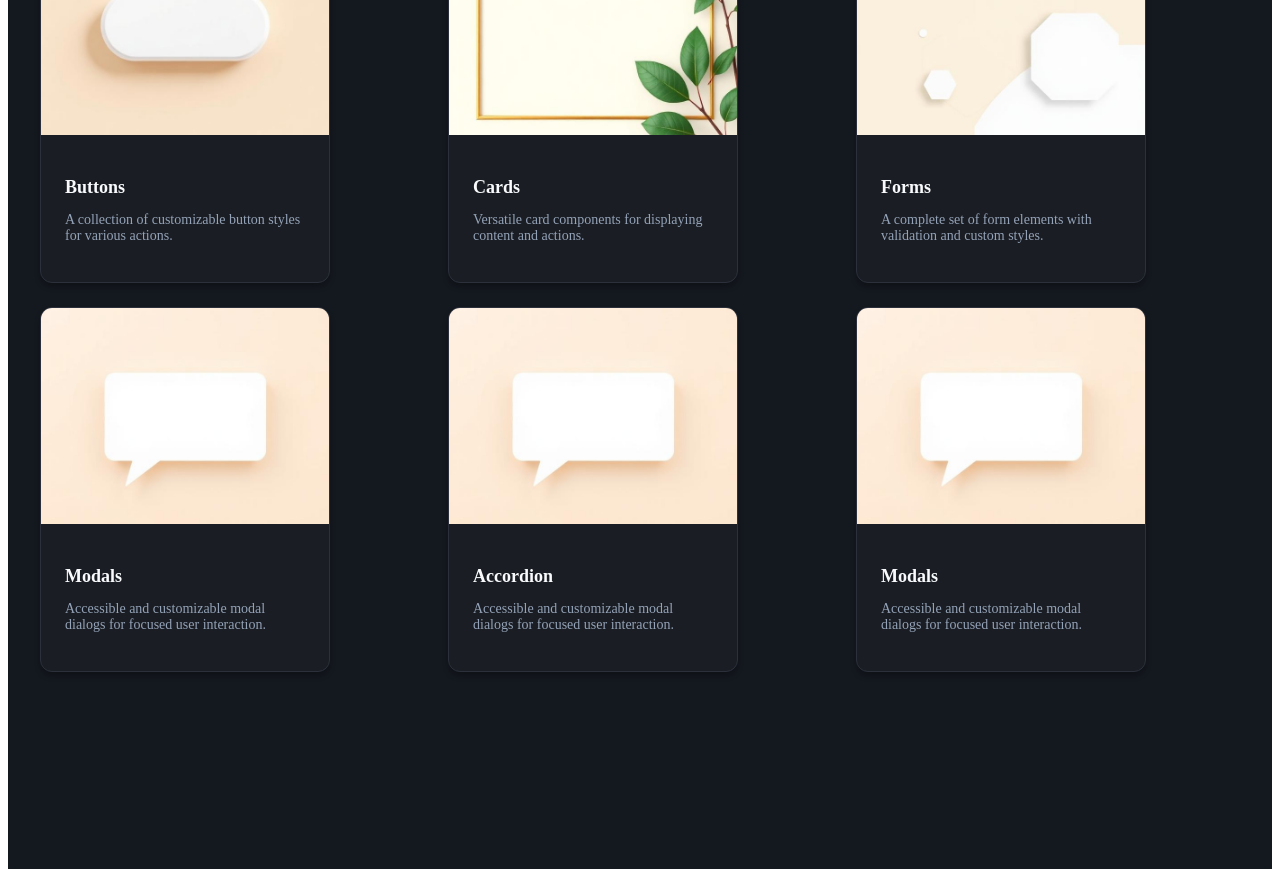
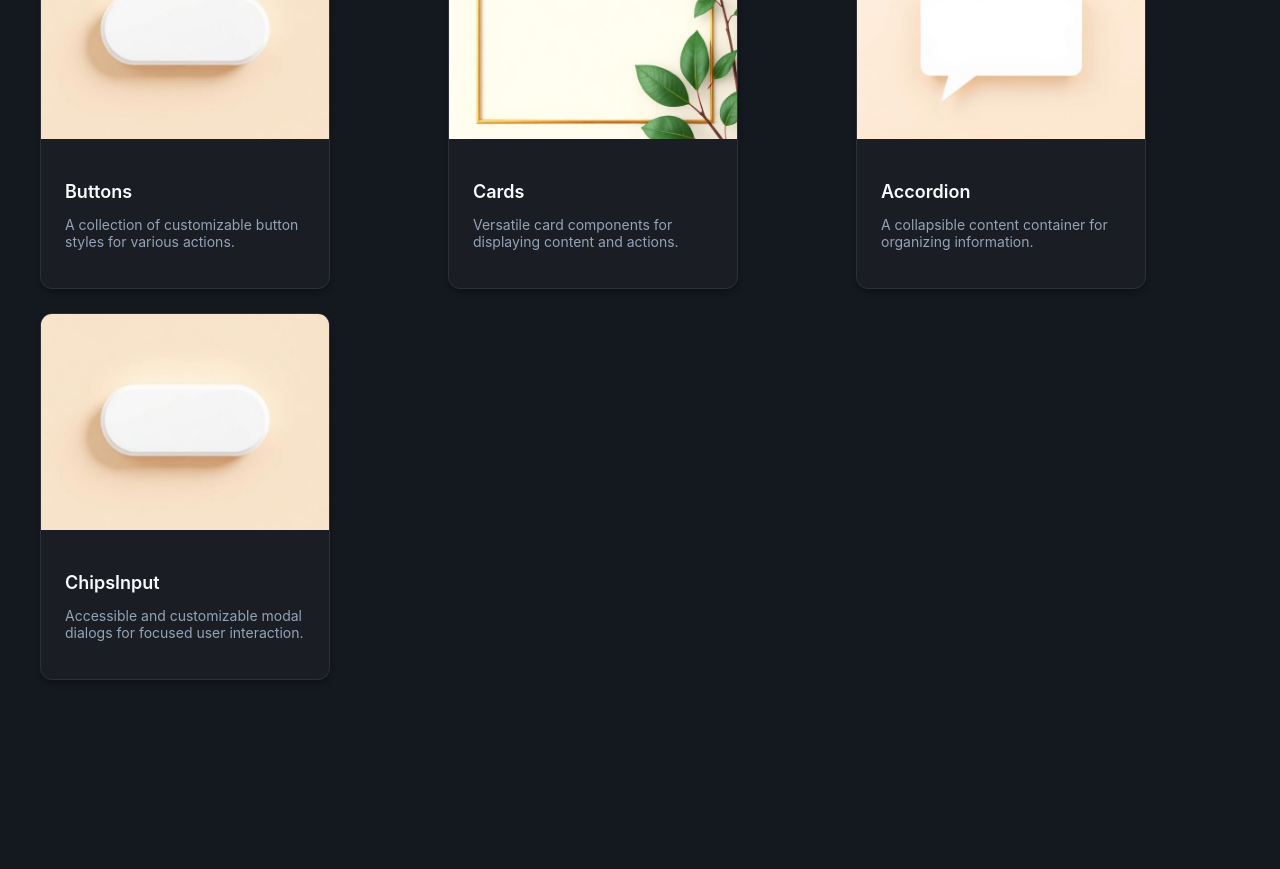
Before and after one commit to Chehak5911/react-components, a React (Vite) app: page / in a window 1280 px wide. Shown: the part 1120-1989 px from the top of the page. Built offline with nearby package versions, Linux system fonts and the light colour scheme.

Commit message:
Make DocsLayout

```diff
--- a/src/components/SideBar/SideBar.jsx
+++ b/src/components/SideBar/SideBar.jsx
@@ -1,10 +1,6 @@
 import { useNavigate } from "react-router-dom";
-import { components } from "../../data/components";
+import { components } from "../../data/components.jsx";
 import "./sideBar-styles.css";
-
-// const iconMap = {
-
-// };
 
 const SideBar = ({ activeComponent }) => {
   const navigate = useNavigate();
@@ -18,7 +14,7 @@ const SideBar = ({ activeComponent }) => {
 
       <nav className="sidebar-nav">
         {components.map((component) => {
-          {/* const Icon = iconMap[component.title] || null; */}
+          const Icon = component.icon
           const isActive = activeComponent?.toLowerCase() === component.title.toLowerCase();
 
           return (
@@ -27,7 +23,7 @@ const SideBar = ({ activeComponent }) => {
               className={`sidebar-item ${isActive ? "sidebar-item-active" : ""}`}
               onClick={() => navigate(`/components/${component.title.toLowerCase()}`)}
             >
-              {/* <Icon className="sidebar-icon" size={20} /> */}
+              <Icon className="sidebar-icon" size={20} />
               <span className="sidebar-label">{component.title}</span>
             </button>
           );
--- a/src/data/components.js
+++ /dev/null
@@ -1,49 +0,0 @@
-import buttonsImg from '../assets/images/component-buttons.jpg';
-import cardsImg from '../assets/images/component-cards.jpg';
-import formsImg from '../assets/images/component-forms.jpg';
-import modalsImg from '../assets/images/component-modals.jpg';
-
-export const components = [
-  {
-    id: 1,
-    image: buttonsImg,
-    title: "Buttons",
-    description: "A collection of customizable button styles for various actions.",
-    category: "UI"
-  },
-  {
-    id: 2,
-    image: cardsImg,
-    title: "Cards",
-    description: "Versatile card components for displaying content and actions.",
-    category: "UI"
-  },
-  {
-    id: 3,
-    image: formsImg,
-    title: "Forms",
-    description: "A complete set of form elements with validation and custom styles.",
-    category: "Forms"
-  },
-  {
-    id: 4,
-    image: modalsImg,
-    title: "Modals",
-    description: "Accessible and customizable modal dialogs for focused user interaction.",
-    category: "Navigation"
-  },
-  {
-    id: 5,
-    image: modalsImg,
-    title: "Accordion",
-    description: "Accessible and customizable modal dialogs for focused user interaction.",
-    category: "Navigation"
-  },
-  {
-    id: 6,
-    image: modalsImg,
-    title: "Modals",
-    description: "Accessible and customizable modal dialogs for focused user interaction.",
-    category: "Navigation"
-  },
-];
--- /dev/null
+++ b/src/data/components.jsx
@@ -0,0 +1,43 @@
+import buttonsImg from '../assets/images/component-buttons.jpg';
+import cardsImg from '../assets/images/component-cards.jpg';
+import accordionImg from '../assets/images/component-accordion.jpg';
+import { TfiLayoutAccordionMerged } from "react-icons/tfi";
+import { IoIosRadioButtonOff } from "react-icons/io";
+import { CiCreditCard1 } from "react-icons/ci";
+import { MdOutlinePowerInput } from "react-icons/md";
+
+
+export const components = [
+  {
+    id: 1,
+    image: buttonsImg,
+    title: "Buttons",
+    description: "A collection of customizable button styles for various actions.",
+    category: "UI",
+    icon: IoIosRadioButtonOff
+  },
+  {
+    id: 2,
+    image: cardsImg,
+    title: "Cards",
+    description: "Versatile card components for displaying content and actions.",
+    category: "UI",
+    icon: CiCreditCard1
+  },
+  {
+    id: 3,
+    image: accordionImg,
+    title: "Accordion",
+    description: "A collapsible content container for organizing information.",
+    category: "UI",
+    icon: TfiLayoutAccordionMerged
+  },
+  {
+    id: 4,
+    image: buttonsImg,
+    title: "ChipsInput",
+    description: "Accessible and customizable modal dialogs for focused user interaction.",
+    category: "UI",
+    icon: MdOutlinePowerInput
+  },
+];
--- a/src/docs/AccordionDocs.jsx
+++ b/src/docs/AccordionDocs.jsx
@@ -1,112 +1,36 @@
-import { useState } from 'react';
+import DocsLayout from '../docs/DocsLayout';
 import Accordion from '../components/Accordion/Accordion';
-import {items} from '../data/items';
-import './styles.css';
+import { items } from '../data/items';
 
 const AccordionDocs = () => {
-  const [activeTab, setActiveTab] = useState('usage');
+  const usageCode = `const items = [
+    { title: 'Item 1', content: 'Content 1' },
+    { title: 'Item 2', content: 'Content 2' }
+  ];
 
+  <Accordion items={items} />`;
+
+  const examplesCode = `const faqItems = [
+    { title: 'How do I get started?', content: 'Simply install and import the component.' },
+    { title: 'Is it customizable?', content: 'Yes! You can style it with CSS or props.' }
+  ];
+
+  <Accordion items={faqItems} />`;
+
+  const apiData =
+  [
+    { name: 'items', type: 'Array', default: '[]', description: 'Array of { title, content } objects.' },
+  ];
 
   return (
-    <div className="docs-container">
-      <div className="docs-header">
-        <h1>Accordion</h1>
-        <p className="docs-subtitle">A collapsible content container for organizing information.</p>
-      </div>
-
-      <div className="docs-content">
-        <div className="docs-preview-section">
-          <div className="docs-preview-box">
-            <Accordion items={items} />
-          </div>
-        </div>
-      </div>
-
-      <div className="docs-tabs-container">
-        <div className="docs-tabs">
-          <button
-            className={`docs-tab ${activeTab === 'usage' ? 'active' : ''}`}
-            onClick={() => setActiveTab('usage')}
-          >
-            Usage
-          </button>
-          <button
-            className={`docs-tab ${activeTab === 'examples' ? 'active' : ''}`}
-            onClick={() => setActiveTab('examples')}
-          >
-            Code Example
-          </button>
-          <button
-            className={`docs-tab ${activeTab === 'api' ? 'active' : ''}`}
-            onClick={() => setActiveTab('api')}
-          >
-            Props
-          </button>
-        </div>
-
-        <div className="docs-tab-content">
-          {activeTab === 'usage' && (
-            <>
-              <div className="docs-code-section">
-                <h3>Basic Usage</h3>
-                <pre className="code-block">
-                  <code>{`const items = [
-                  { title: 'Item 1', content: 'Content 1' },
-                  { title: 'Item 2', content: 'Content 2' }
-              ];
-
-                <Accordion props={{ items }} />`}</code>
-                </pre>
-              </div>
-            </>
-          )}
-
-          {activeTab === 'examples' && (
-            <div className="docs-code-section">
-              <pre className="docs-code-block">
-                <code>{`const faqItems = [
-  {
-    title: 'How do I get started?',
-    content: 'Simply install the package and import the components you need.'
-  },
-  {
-    title: 'Is it customizable?',
-    content: 'Yes, you can customize styles using CSS or props.'
-  }
-];
-
-<Accordion props={{ items: faqItems }} />`}</code>
-                <button className="docs-copy-btn">📋</button>
-              </pre>
-            </div>
-          )}
-
-          {activeTab === 'api' && (
-            <div className="docs-api-section">
-              <h3>Props API</h3>
-              <table className="docs-api-table">
-                <thead>
-                  <tr>
-                    <th>Prop</th>
-                    <th>Type</th>
-                    <th>Default</th>
-                    <th>Description</th>
-                  </tr>
-                </thead>
-                <tbody>
-                  <tr>
-                    <td>items</td>
-                    <td>Array</td>
-                    <td>[]</td>
-                    <td>Array of objects with title and content properties</td>
-                  </tr>
-                </tbody>
-              </table>
-            </div>
-          )}
-        </div>
-      </div>
-    </div>
+    <DocsLayout
+      title="Accordion"
+      subtitle="A collapsible content container for organizing information."
+      preview={<Accordion items={items} />}
+      usageCode={usageCode}
+      examplesCode={examplesCode}
+      apiData={apiData}
+    />
   );
 };
 
--- /dev/null
+++ b/src/docs/DocsLayout.jsx
@@ -0,0 +1,105 @@
+import { useState } from 'react';
+import './styles.css';
+
+const DocsLayout = ({
+  title,
+  subtitle,
+  preview,
+  usageCode,
+  examplesCode,
+  apiData
+}) => {
+  const [activeTab, setActiveTab] = useState('usage');
+
+  return (
+    <div className="docs-container">
+      {/* Header Section */}
+      <div className="docs-header">
+        <h1>{title}</h1>
+        <p className="docs-subtitle">{subtitle}</p>
+      </div>
+
+      {/* Preview Section */}
+      <div className="docs-content">
+        <div className="docs-preview-section">
+          <div className="docs-preview-box">
+            {preview}
+          </div>
+        </div>
+      </div>
+
+      {/* Tabs Section */}
+      <div className="docs-tabs-container">
+        <div className="docs-tabs">
+          <button
+            className={`docs-tab ${activeTab === 'usage' ? 'active' : ''}`}
+            onClick={() => setActiveTab('usage')}
+          >
+            Usage
+          </button>
+          <button
+            className={`docs-tab ${activeTab === 'examples' ? 'active' : ''}`}
+            onClick={() => setActiveTab('examples')}
+          >
+            Code Example
+          </button>
+          <button
+            className={`docs-tab ${activeTab === 'api' ? 'active' : ''}`}
+            onClick={() => setActiveTab('api')}
+          >
+            Props
+          </button>
+        </div>
+
+        {/* Tab Content */}
+        <div className="docs-tab-content">
+          {activeTab === 'usage' && (
+            <div className="docs-code-section">
+              <h3>Basic Usage</h3>
+              <pre className="docs-code-block">
+                <code>{usageCode}</code>
+              </pre>
+            </div>
+          )}
+
+          {activeTab === 'examples' && (
+            <div className="docs-code-section">
+              <h3>Example</h3>
+              <pre className="docs-code-block">
+                <code>{examplesCode}</code>
+              </pre>
+            </div>
+          )}
+
+          {activeTab === 'api' && (
+            <div className="docs-api-section">
+              <h3>Props API</h3>
+              <table className="docs-api-table">
+                <thead>
+                  <tr>
+                    <th>Prop</th>
+                    <th>Type</th>
+                    <th>Default</th>
+                    <th>Description</th>
+                  </tr>
+                </thead>
+                <tbody>
+                  {apiData.map((prop, i) => (
+                    <tr key={i}>
+                      <td>{prop.name}</td>
+                      <td>{prop.type}</td>
+                      <td>{prop.default}</td>
+                      <td>{prop.description}</td>
+                    </tr>
+                  ))}
+                </tbody>
+              </table>
+            </div>
+          )}
+        </div>
+      </div>
+    </div>
+  );
+};
+
+export default DocsLayout;
--- a/src/docs/styles.css
+++ b/src/docs/styles.css
@@ -5,6 +5,7 @@
   padding: 2rem;
   display: flex;
   flex-direction: column;
+  width: 100%;
 }
 
 /* ---------- HEADER ---------- */
--- a/src/pages/HomePage/HomePage.jsx
+++ b/src/pages/HomePage/HomePage.jsx
@@ -1,11 +1,11 @@
 import { useState } from 'react';
 import heroGraphic from '../../assets/images/hero-graphic.jpg';
-import { components } from '../../data/components';
+import { components } from '../../data/components.jsx';
 import Card from '../../components/Card/Card';
-import './homePage-styles.css';
 import { useNavigate } from 'react-router-dom';
 import Header from '../../components/Header/Header';
 import Footer from '../../components/Footer/Footer';
+import './homePage-styles.css';
 
 const categories = ["All", "UI", "Forms", "Navigation"];
 
--- a/src/theme/theme.css
+++ b/src/theme/theme.css
@@ -1,11 +1,19 @@
 :root {
   --background: 220 20% 10%;
+  --foreground: 210 40% 98%;
   --card: 220 15% 13%;
   --border: 220 10% 20%;
   --muted: 220 15% 18%;
   --muted-foreground: 220 15% 70%;
-  --foreground: 210 40% 98%;
+  --accent: 200 100% 60%;
+  --accent-foreground: 0 0% 100%;
   --primary: 200 100% 50%;
   --primary-foreground: 0 0% 100%;
   --radius: 8px;
 }
+
+body {
+  background: hsl(var(--background));
+  color: hsl(var(--foreground));
+  font-family: 'Inter', sans-serif;
+}
```
Also changed, not shown: src/assets/images/component-accordion.jpg (renamed from src/assets/images/component-modals.jpg).
